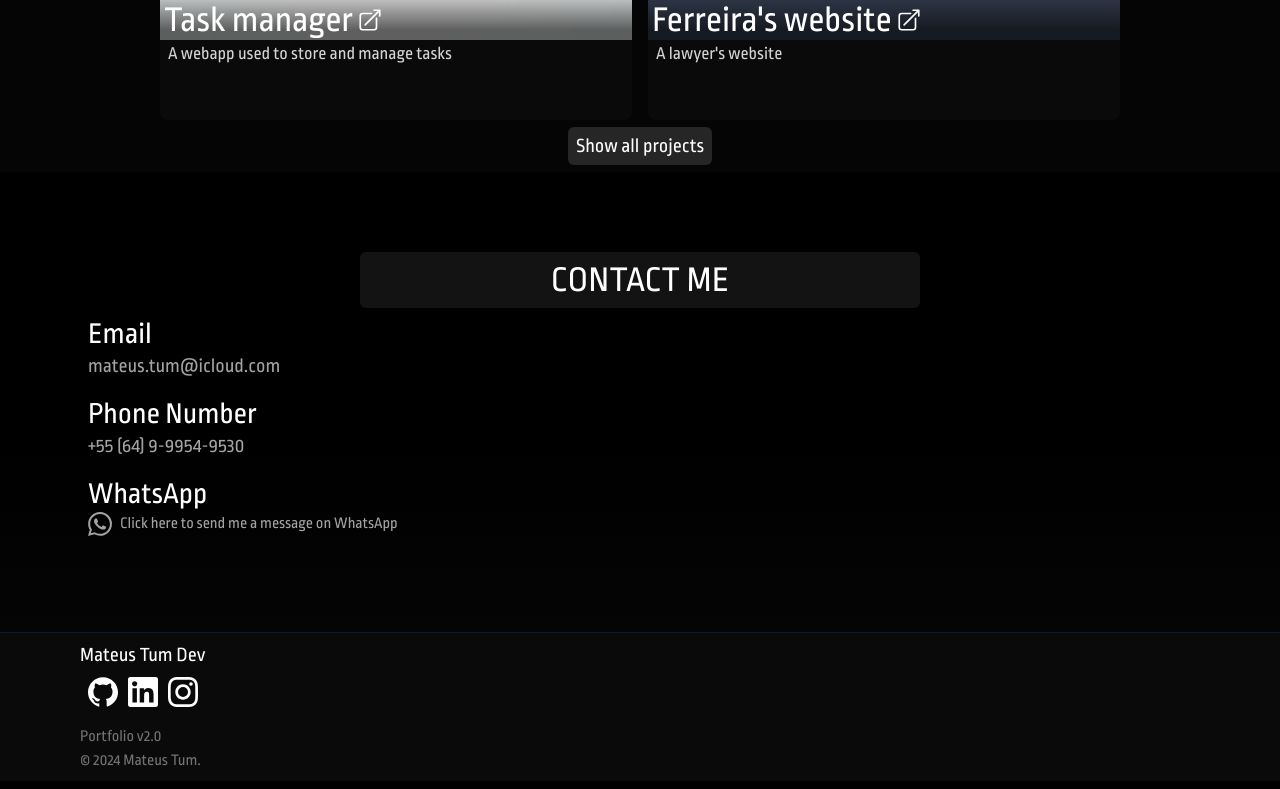
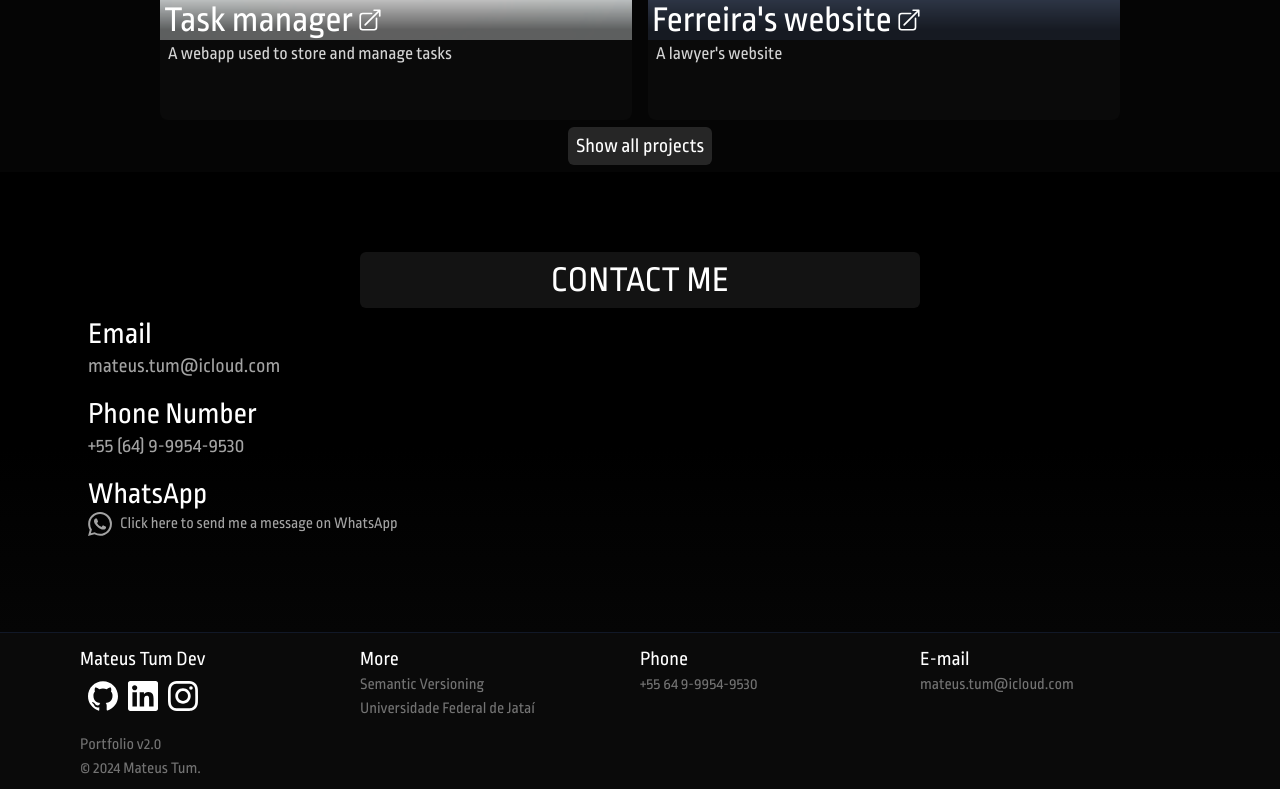
Before and after one commit to MateusTum/portfolio-nextjs, a Next.js app: page / in a window 1280 px wide. Shown: the part 2148-2937 px from the top of the page. Built offline with nearby package versions, Linux system fonts and the light colour scheme.

Commit message:
Update Footer.tsx
New links & margin update

```diff
--- a/app/ui/footer/Footer.tsx
+++ b/app/ui/footer/Footer.tsx
@@ -1,5 +1,7 @@
 import type { SimpleIcon } from "simple-icons";
 import { siInstagram, siLinkedin, siGithub } from "simple-icons/icons";
+
+import Link from "next/link";
 
 interface mySocialMedia {
   [key: string]: {
@@ -27,8 +29,8 @@ export default function Footer() {
   return (
     <footer className="py-2 w-full border-t-gray-900 border-t-[0.1rem] bg-neutral-950 flex justify-center">
       <div className="container">
-        <div className="grid grid-cols-2 justify-center text-start">
-          <div className="col-span-3 sm:col-span-1 text-center sm:text-left">
+        <div className="grid grid-cols-4 justify-center text-start">
+          <div className="col-span-4 sm:col-span-1 text-center sm:text-left my-1">
             <span className="text-white text-xl">Mateus Tum Dev</span>
             <div className="flex items-center p-2 justify-center sm:justify-start">
               {Object.keys(mySocialMedia).map((key) => {
@@ -56,9 +58,51 @@ export default function Footer() {
               })}
             </div>
           </div>
-          {/* <div>
-            <span className="text-white text-xl">More</span>
-          </div> */}
+
+          <div className="col-span-4 sm:col-span-1 text-left md:text-center justify-center my-1">
+            <div className="w-full text-center md:text-left">
+              <span className="text-white text-xl text-left">More</span>
+            </div>
+
+            <div className="grid grid-cols">
+            <Link className="text-neutral-500 text-center md:text-left" href="https://semver.org/">
+              Semantic Versioning
+            </Link>
+            <Link className="text-neutral-500 text-center md:text-left" href="https://portalufj.jatai.ufg.br/">
+              Universidade Federal de Jataí
+            </Link>
+
+            </div>
+
+          </div>
+
+          <div className="col-span-4 sm:col-span-1 text-left md:text-center justify-center my-1">
+
+            <div className="w-full text-center md:text-left">
+              <span className="text-white text-xl">Phone</span>
+            </div>
+
+            <div className="grid grid-cols text-center md:text-left">
+                <span className="text-neutral-500">
+                  +55 64 9-9954-9530
+                </span>
+            </div>
+
+          </div>
+
+          <div className="col-span-4 sm:col-span-1 text-left md:text-center justify-center my-1">
+
+            <div className="w-full text-center md:text-left">
+              <span className="text-white text-xl">E-mail</span>
+            </div>
+
+            <div className="grid grid-cols text-center md:text-left">
+                <span className="text-neutral-500">
+                  mateus.tum@icloud.com
+                </span>
+            </div>
+
+          </div>
           {/* <div>
             <span className="text-white text-xl">Contact</span>
             <div className="text-neutral-500 grid grid-rows">
@@ -82,7 +126,7 @@ export default function Footer() {
             <span className="text-white text-xl">Theme</span>
           </div> */}
         </div>
-        <div className="my-5 sm:my-0">
+        <div className="my-5 sm:my-0 col-span-2">
           <div className="text-center sm:text-left">
             <span className="text-neutral-500">Portfolio v2.0</span>
           </div>
```
